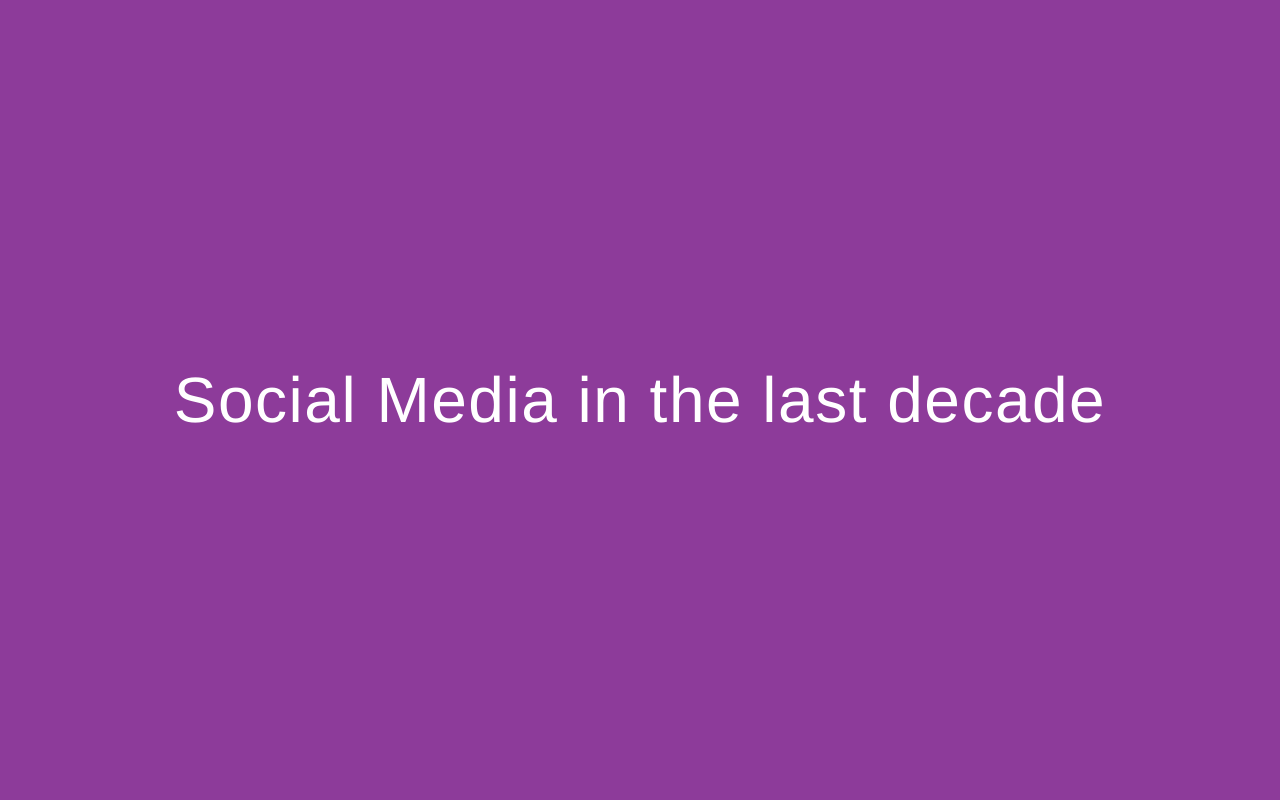
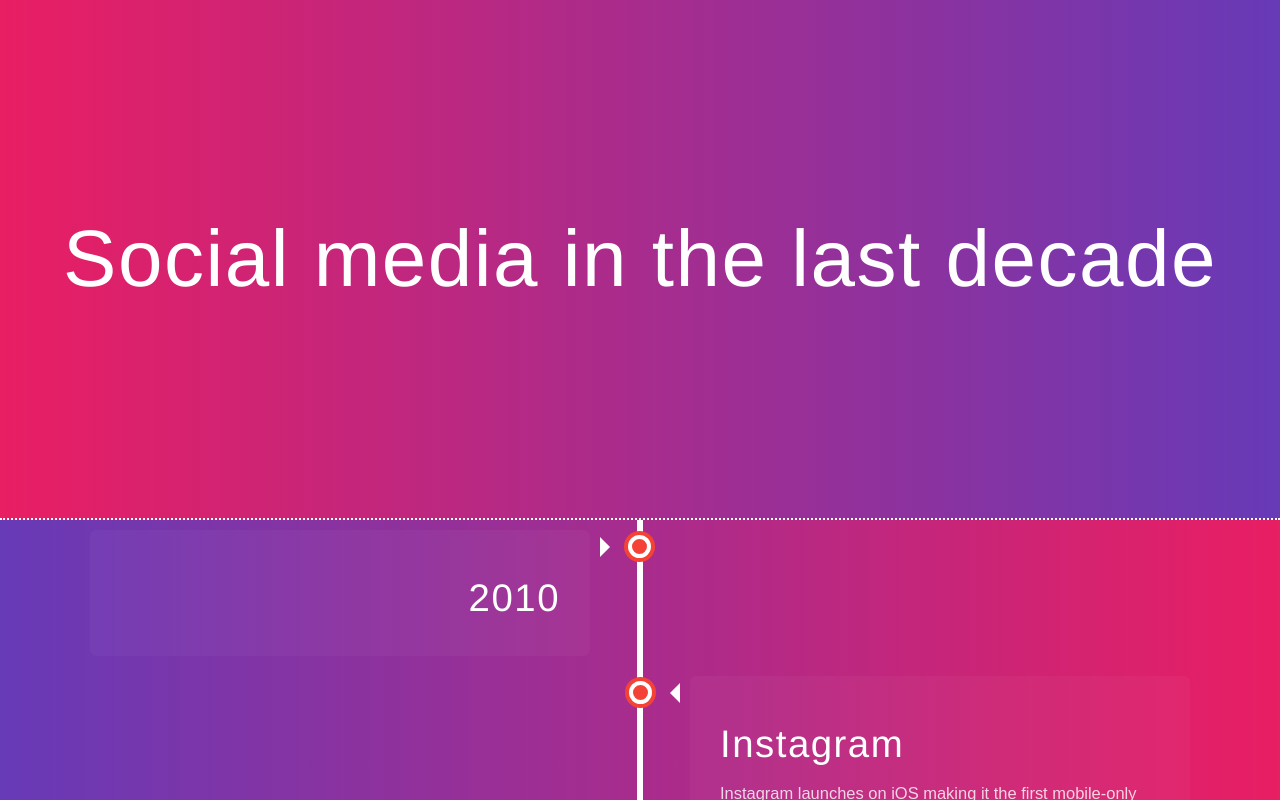
Before and after one commit to Chandankkrr/react-timeline-events, a React (Create React App) app: page / in a window 1280 px wide. Shown: the top 800 px of the page. Built offline with nearby package versions, Linux system fonts and the light colour scheme.

Commit message:
App header changes, updated css

```diff
--- a/src/App.css
+++ b/src/App.css
@@ -14,6 +14,21 @@
     align-items: center;
     justify-content: center;
     min-height: 100vh;
+}
+
+/* Footer */
+.footer {
+    background: linear-gradient(to right, rgb(233, 30, 99) 0%, rgb(103, 58, 183) 100%);
+    text-align: center;
+    display: flex;
+    justify-content: center;
+    padding: 20px;
+    color: white;
+    font-size: 1.5rem;
+}
+
+a {
+  color: #9E9E9E;
 }
 
 /* h1 */
@@ -166,7 +181,7 @@
 
 /* Make sure all circles are at the same spot */
   .left::after, .right::after {
-    left: 15px;
+    left: 19px;
   }
 
 /* Make all right containers behave like the left ones */
--- a/src/index.tsx
+++ b/src/index.tsx
@@ -6,16 +6,33 @@
 import data from './data';
 
 ReactDOM.render(
-    <App
-        headerTitle='Social Media in the last decade'
-        data={data}
-        showMemories={false}
-        renderHeader={true}
-        headerStyles={{backgroundColor: '#8d3b9a', color: 'white'}}
-        textStyles={{color: 'white', fontSize: '4rem'}}
-        timelineStyles={{background: 'linear-gradient(to right, #673AB7 0%, #E91E63 100%)'}}
-
-    />,
+    (
+        <div>
+            <App
+                headerTitle='Social media in the last decade'
+                data={data}
+                showMemories={false}
+                renderHeader={true}
+                headerStyles={{
+                    background: 'linear-gradient(to right, #E91E63 0%, #673AB7 100%)',
+                    color: 'white',
+                    minHeight: '65vh',
+                    borderBottom: '2px dotted #fff'
+                    }}
+                textStyles={{color: 'white', fontSize: '5rem'}}
+                timelineStyles={{background: 'linear-gradient(to right, #673AB7 0%, #E91E63 100%)'}}
+            />
+            <div className='footer'>
+                Information taken from &nbsp;
+                <a
+                    href='https://www.digitalinformationworld.com/2019/10/social-media-history-infographic.html'
+                    target='_blank'
+                    rel="noopener noreferrer">
+                        digitalinformationworld
+                </a>
+            </div>
+        </div>
+    ),
     document.getElementById('root')
 );
 
```
